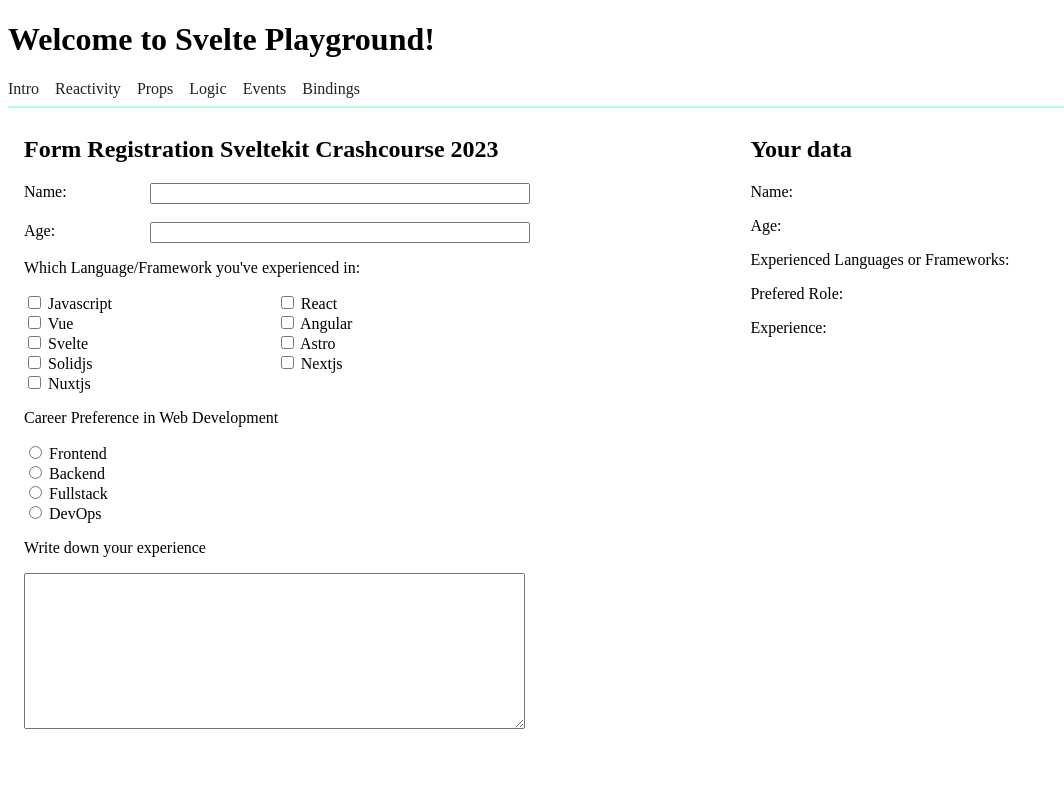
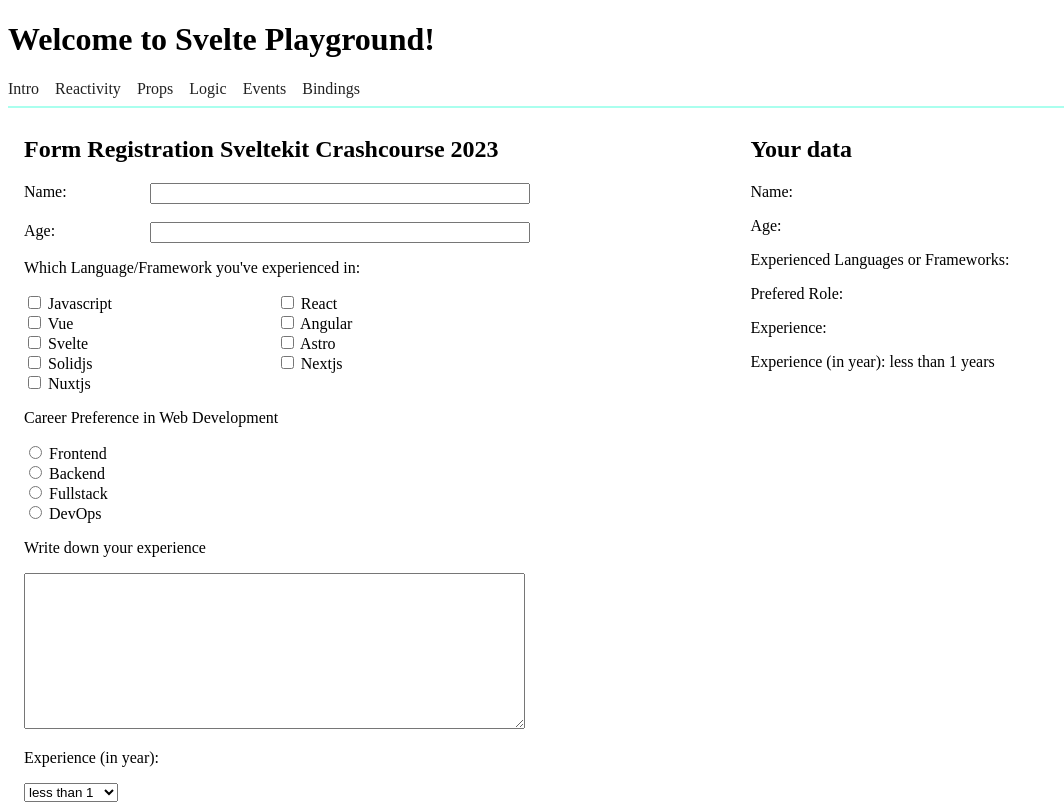
Before and after one commit to anangkf/svelte-playground, a SvelteKit app: page /bindings in a window 1280 px wide. Shown: the whole page, without its empty margins (0-1064 px from the left). Built offline with nearby package versions, Linux system fonts and the light colour scheme.

Commit message:
bindings: select bindings

```diff
--- a/src/routes/bindings/+page.svelte
+++ b/src/routes/bindings/+page.svelte
@@ -21,9 +21,9 @@
     exps = [...exps, name]
   }
 
-  let pref = ''
-
-  let value = ''
+  let pref = '';
+  let value = '';
+  let year;
 </script>
 
 <svelte:head>
@@ -71,6 +71,12 @@
       <p>Write down your experience</p>
       <textarea cols="60" rows="10" bind:value /><br>
       <!-- <small>You can wrap the sentence with "*" to make them <em>italic</em> or "**" to make them <strong>bold</strong></small> -->
+      <p>Experience (in year):</p>
+      <select name="" bind:value={year} >
+        {#each ['less than 1', '1 to 3', '3 to 5', 'more than 5'] as value }
+          <option {value}>{value}</option>
+        {/each}
+      </select>
     </form>
 
     <aside class="content">
@@ -86,6 +92,7 @@
       <p>Prefered Role: {pref}</p>
       <p>Experience:</p>
       <p>{value}</p>
+      <p>Experience (in year): {year} years</p>
     </aside>
   </section>
 </main>
@@ -95,13 +102,14 @@
     display: flex;
     justify-content: space-between;
     gap: 2rem;
-    position: relative;
+    /* position: relative; */
   }
   .content{
     width: 40%;
     margin: 0 1rem;
   }
   .container aside{
+    position: -webkit-sticky;
     position: sticky;
     top: 0;
   }
```
